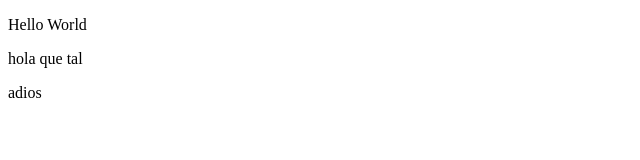
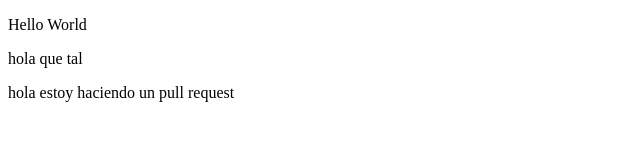
Before and after one commit to rlence/test-git-hub, a plain HTML site: page index.html in a window 1280 px wide. Shown: the whole page, without its empty margins (0-640 px from the left). Drawn offline with Linux system fonts and the light colour scheme.

Commit message:
fix: html

```diff
--- a/index.html
+++ b/index.html
@@ -8,6 +8,6 @@
 <body>
   <p>Hello World</p>
   <p> hola que tal</p>
-  <p>adios </p>
+  <p> hola estoy haciendo un pull request</p>
 </body>
 </html>
```
